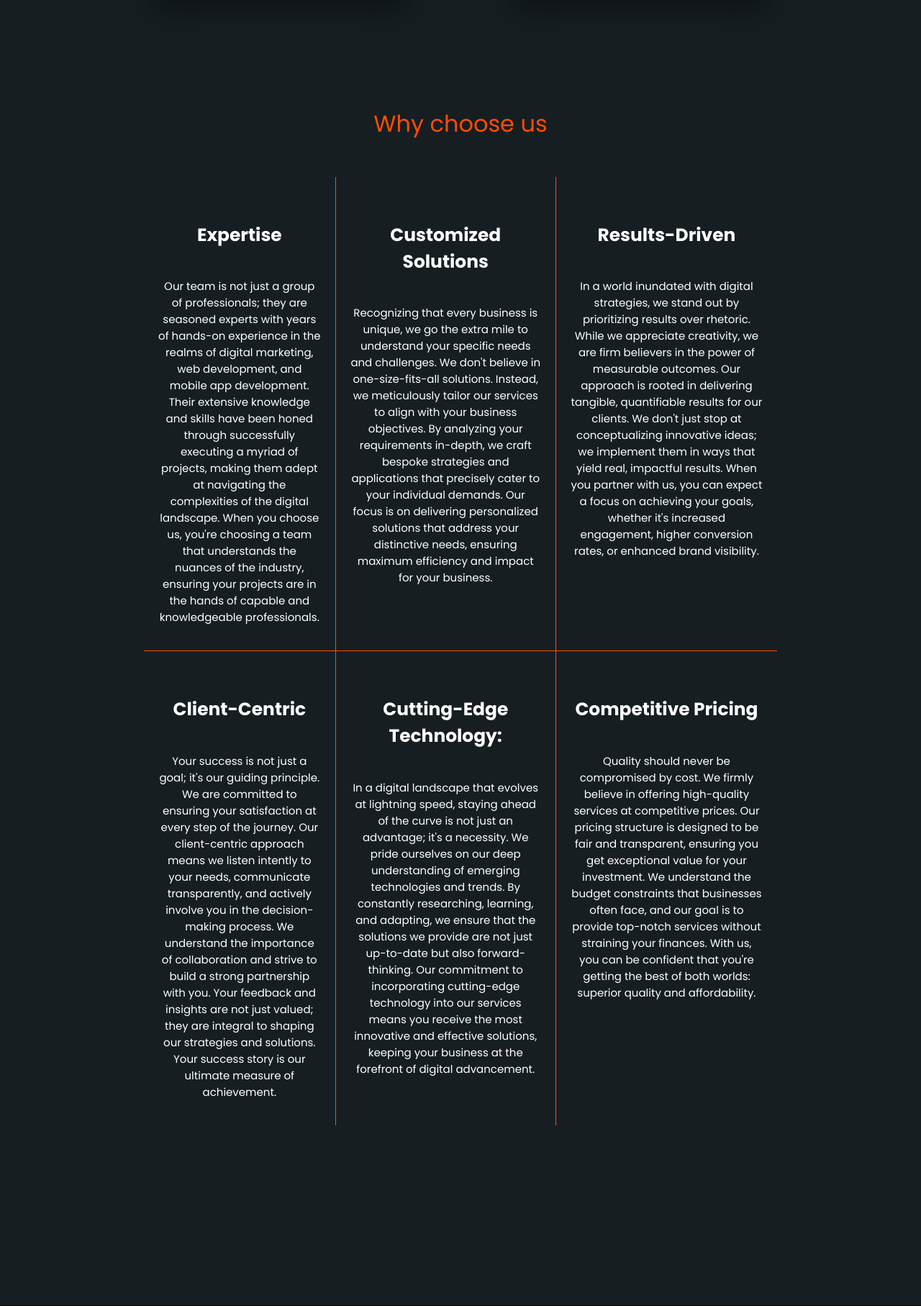
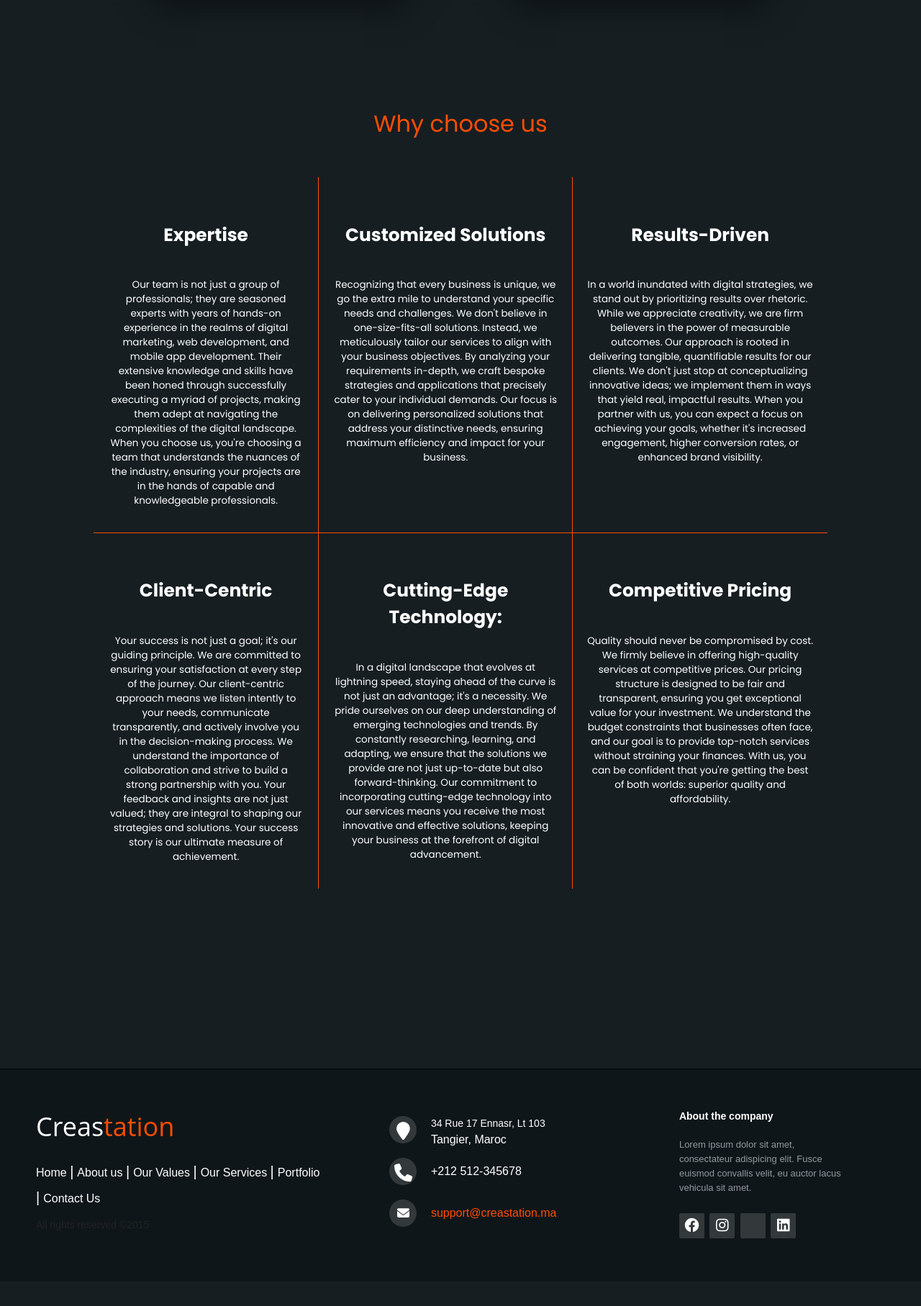
Before and after one commit to badrjlil/creastation_website, a PHP site: page /about-us.php in a window 1280 px wide. Shown: the part 2674-4489 px from the top of the page at 72% size. After the commit the page ends 4395 px from the top, so only its background shows below. Run offline with PHP 8.4, Linux system fonts and the light colour scheme.

Commit message:
updated about-us

```diff
--- a/assets/css/about-us.css
+++ b/assets/css/about-us.css
@@ -139,12 +139,12 @@
 
 .section5{
 	position: relative;
-	margin: 150px 150px;
+	margin: 150px 80px;
 	text-align: center;
 }
 
 .section5 p{
-	font-size: 0.5em;
+	font-size: 0.45em;
 }
 
 .wcu-container {
```
